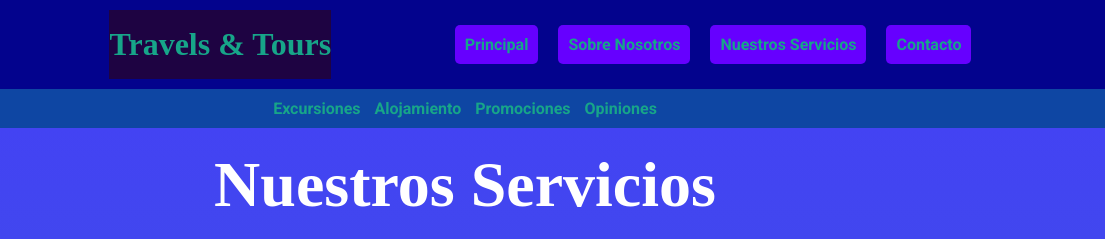
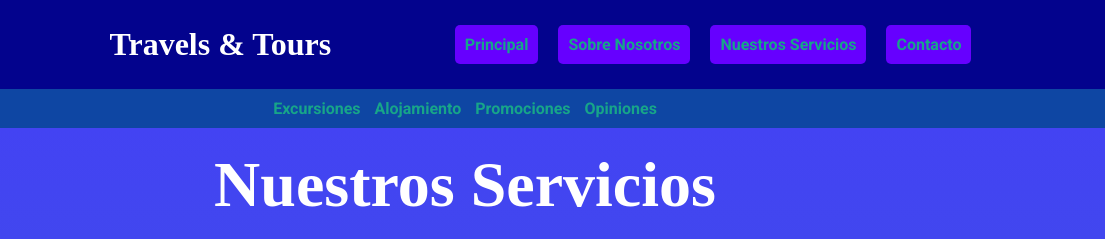
Before and after one commit to jesu0893/travelsytours, a plain HTML site: page servicios.html in a window 1280 px wide. Shown: the top 239 px of the page, 175-1280 px from the left. Drawn offline with Linux system fonts and the light colour scheme.

Commit message:
Modificacion de css en servicios

```diff
--- a/servicios.css
+++ b/servicios.css
@@ -5,11 +5,7 @@
 
 /* Encabezado */
 .titulo {
-    display: flex;
-    justify-content: center;
-    background-color: #1E0342;
-    color: #17A589;
-    align-items: center;
+    color: white;
 
 }
 
```
